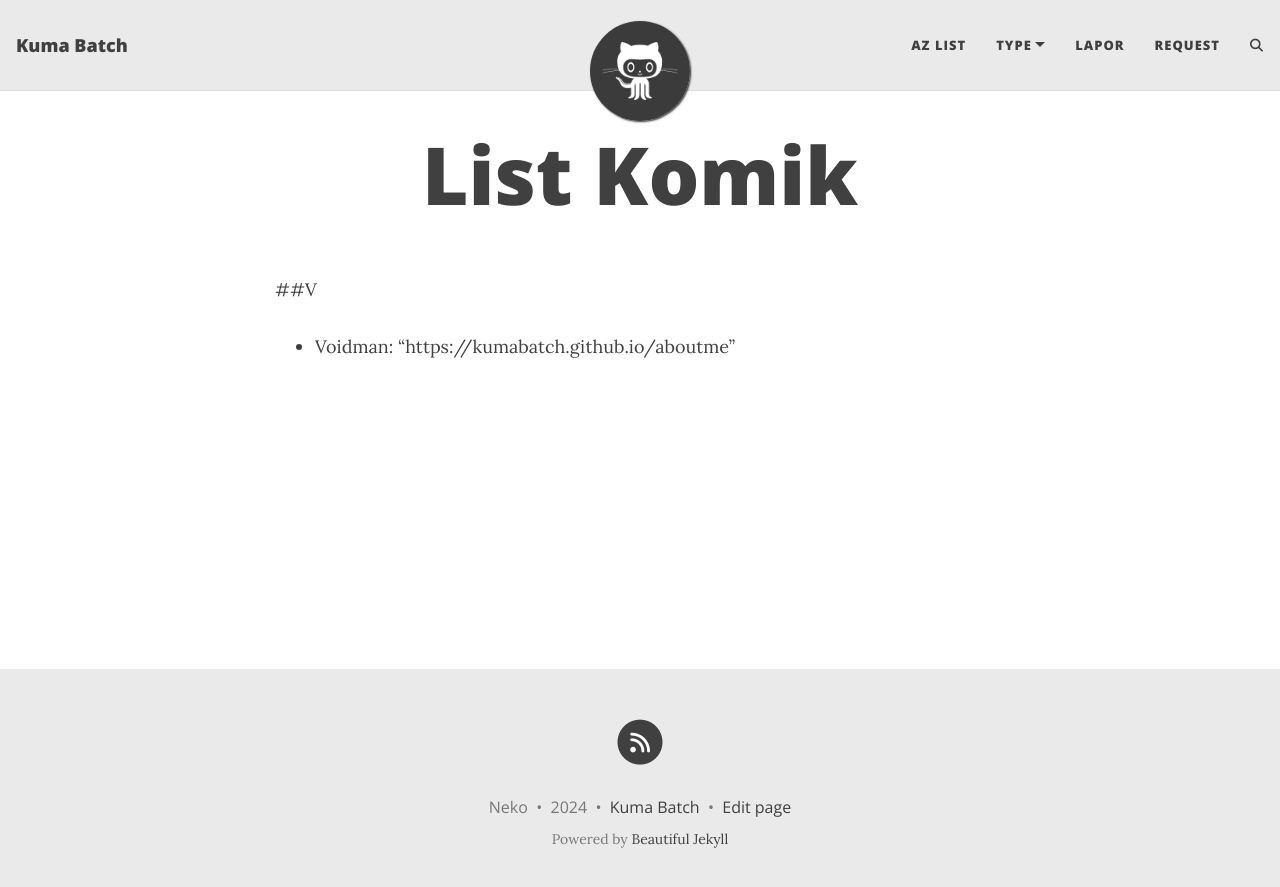
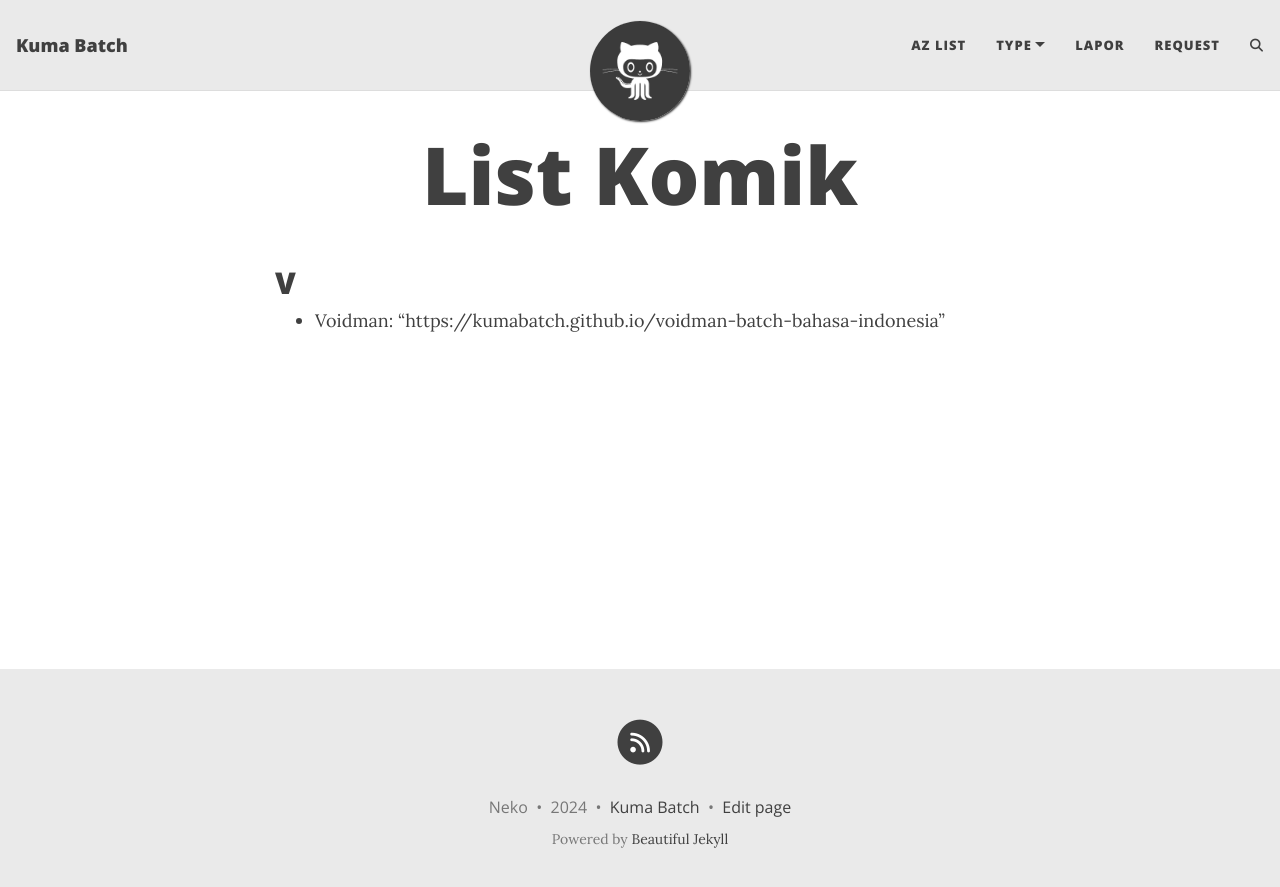
Before and after one commit to kumabatch/kumabatch.github.io, a Jekyll site: the page built from list-komik.md, in a window 1280 px wide. Shown: the top 887 px of the page. Built offline with Jekyll 4.4.1, drawn with Linux system fonts in a browser that asks for light colours; comment, search, counter and statistics services are not loaded; some of the changed lines change nothing that is shown.

Commit message:
Update list-komik.md

```diff
--- a/list-komik.md
+++ b/list-komik.md
@@ -2,5 +2,5 @@
 layout: page
 title: List Komik
 ---
-##V
- - Voidman: "https://kumabatch.github.io/aboutme"
+## V
+ - Voidman: "https://kumabatch.github.io/voidman-batch-bahasa-indonesia"
```
